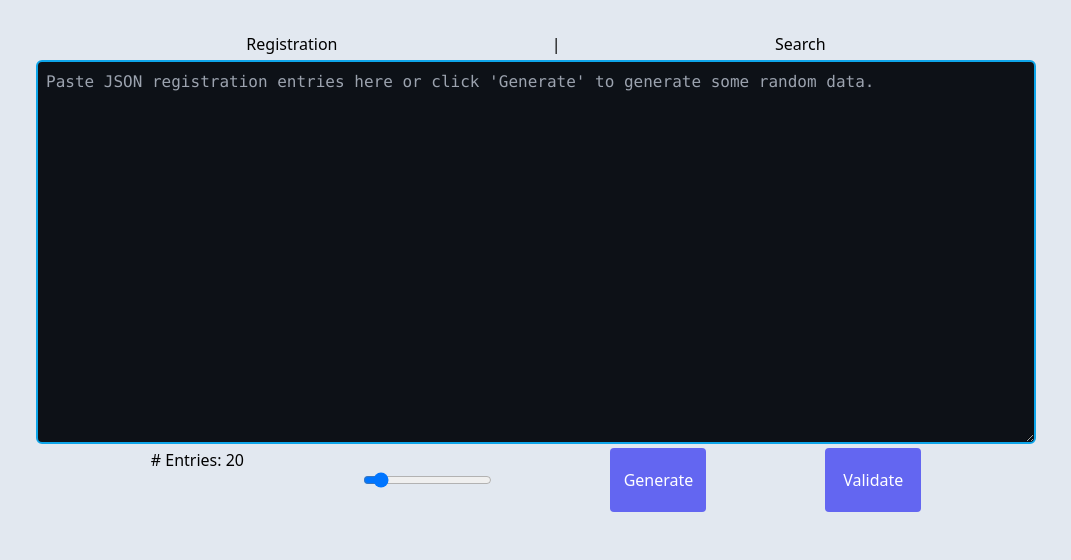
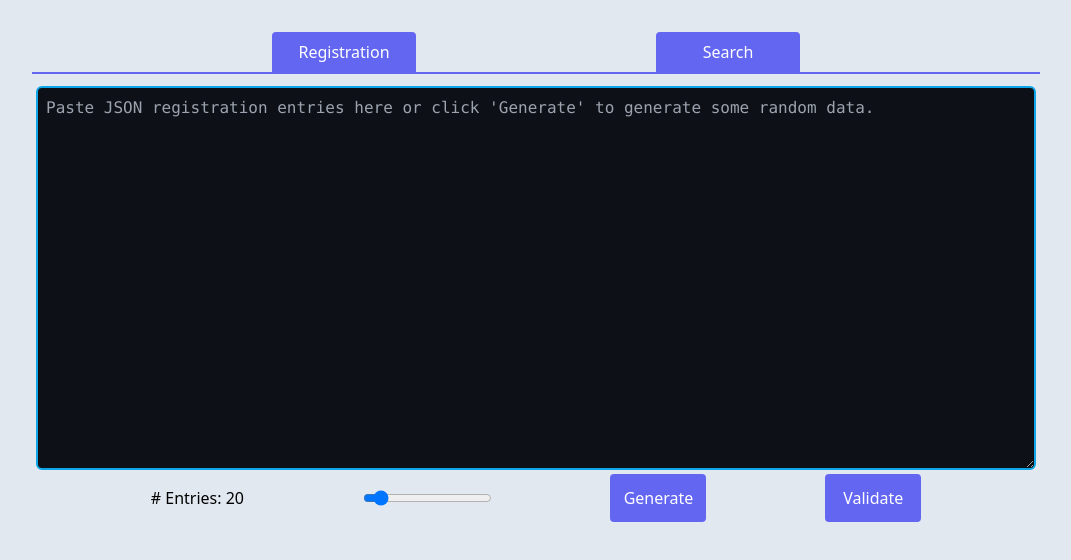
Before and after one commit to saites/igra-converter, a Vue app in the folder web/converter-app/: page / in a window 1280 px wide. Shown: the top 560 px of the page, without its empty margins (104-1175 px from the left). Built offline with nearby package versions, Linux system fonts and the light colour scheme.

Commit message:
add search feature

```diff
--- a/web/converter-app/src/App.vue
+++ b/web/converter-app/src/App.vue
@@ -24,20 +24,24 @@ const currentView = computed(() => {
 <template>
 
 <div>
-  <nav class="flex w-full justify-evenly">
-      <a href="#/">Registration</a> |
-      <a href="#/search">Search</a>
+  <nav class="flex w-full justify-evenly border-indigo-500 border-solid border-b-2 mb-2">
+      <a href="#/" :class="{'current': currentPath === '#/'}">Registration</a>
+      <a href="#/search" :class="{'current': currentPath === '#/search'}">Search</a>
   </nav>
-  <component :is="currentView" />
+  <KeepAlive>
+    <component :is="currentView" />
+  </KeepAlive>
 </div>
 
 </template>
 
 <style>
-button {
-  @apply rounded bg-indigo-500 hover:bg-indigo-600 text-white p-2 w-24 h-16;
-  @apply disabled:bg-gray-500;
-  @apply disabled:cursor-progress;
+a {
+  @apply rounded-t bg-indigo-500 hover:bg-indigo-600 text-white text-center p-2 w-36;
+}
+
+a.current {
+  @apply bg-indigo-800 pointer-events-none;
 }
 
 </style>
--- a/web/converter-app/src/components/Accordion.vue
+++ b/web/converter-app/src/components/Accordion.vue
@@ -87,8 +87,9 @@ function onAnimationFinish(open) {
 
 <template>
   <details ref="details">
-    <summary ref="summary" class="inline cursor-pointer"
-      @click.prevent="click"><slot name="summary"></slot></summary>
+    <summary ref="summary" class="inline cursor-pointer" @click.prevent="click">
+     <slot name="summary"></slot>
+    </summary>
     <div ref="content"><slot name="content"></slot></div>
   </details>
 </template>
--- a/web/converter-app/src/components/Registration.vue
+++ b/web/converter-app/src/components/Registration.vue
@@ -83,7 +83,7 @@ async function generate() {
 
     </div>
       <div class="flex justify-evenly">
-        <label for="nEntries"># Entries: {{nEntries}}</label>
+        <label for="nEntries" class="self-center"># Entries: {{nEntries}}</label>
         <input id="nEntries" type="range" v-model.number="nEntries" min="2" max="200">
 
         <button :disabled="generating || validating" @click="generate">
@@ -122,7 +122,7 @@ async function generate() {
 
 <style>
 button {
-  @apply rounded bg-indigo-500 hover:bg-indigo-600 text-white p-2 w-24 h-16;
+  @apply rounded bg-indigo-500 hover:bg-indigo-600 text-white p-2 w-24 h-12;
   @apply disabled:bg-gray-500;
   @apply disabled:cursor-progress;
 }
--- a/web/converter-app/src/components/Search.vue
+++ b/web/converter-app/src/components/Search.vue
@@ -9,7 +9,8 @@ const searchResult = ref(null)
 const errMessage = ref(null)
 const searching = ref(false)
 
-async function search() {
+async function search(newVal, oldVal) {
+  if (newVal.trim() === oldVal.trim()) { return }
   if (!name?.value) { return }
   if (name.value.trim() === "") {
     searchResult.value = null;
@@ -57,14 +58,12 @@ watch(name, search)
         <input id="performance-name" v-model="name">
     </div>
 
-        <button @click="search">Find</button>
-
     <div v-if="errMessage !== null">
         {{errMessage}}
     </div>
 
     <div v-if="name && searchResult">
-      <span>Searching for "{{name}}"</span>
+      <span class="font-bold">Searching for "{{name.trim()}}"</span>
 
       <div class="grid grid-cols-7" v-for="p in searchResult.best_matches">
         <span class="col-span-3">{{p.igra_number}} {{p.legal_first}} {{p.legal_last}}<template
@@ -86,10 +85,6 @@ watch(name, search)
         </div>
       </div>
 
-      <div>
-        <span>Perfect? {{searchResult.is_perfect}}</span>
-      </div>
-
     </div>
 
   </section>
```
Also changed, not shown: web/converter-app/src/components/Entry.vue (indentation only).
